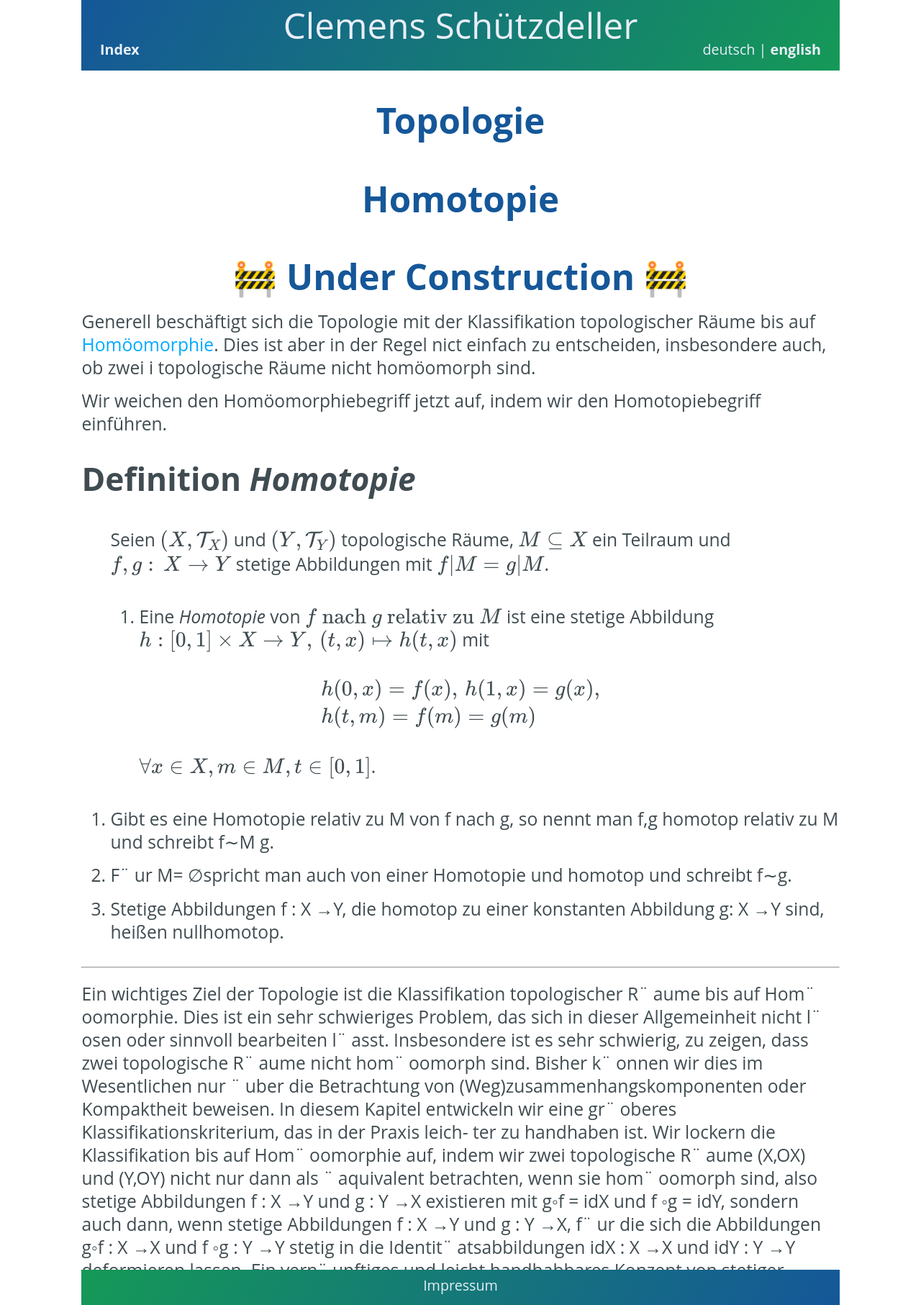
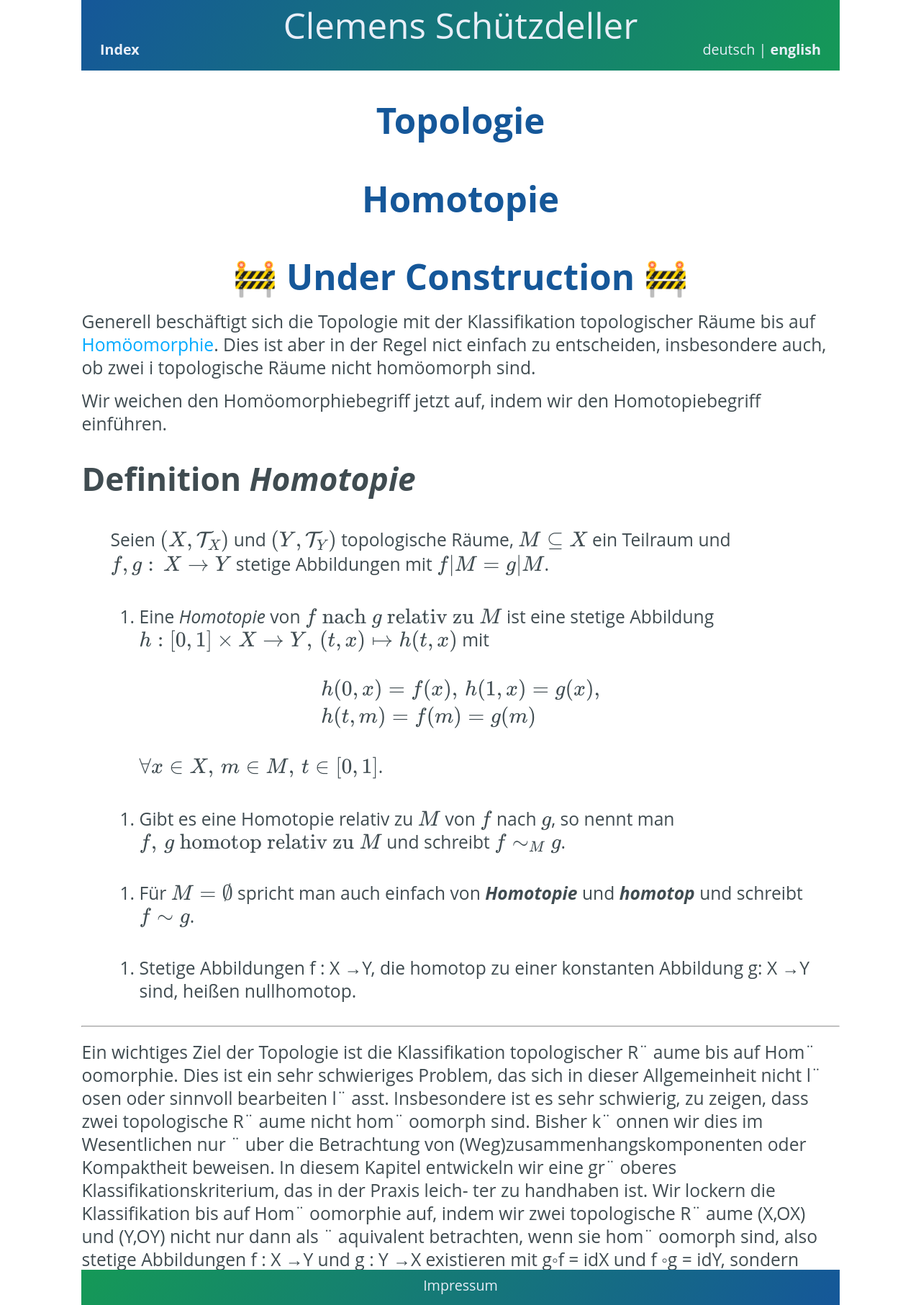
Before and after one commit to cs-LA/home, a Jekyll site: the page built from Topologie/Homotopie/index.md, in a window 1280 px wide. Shown: the whole page at 72% size. Built offline with Jekyll 4.4.1, drawn with Linux system fonts in a browser that asks for light colours; our own code applies the rules of GitHub Pages for plain Markdown files.

Commit message:
index.md aktualisieren

```diff
--- a/Topologie/Homotopie/index.md
+++ b/Topologie/Homotopie/index.md
@@ -22,13 +22,13 @@
 \end{equation}
 $$
 
-> > $\forall x \in X, m \in M, t \in [0,1]$.
+> > $\forall x \in X, \, m \in M, \, t \in [0,1]$.
 
-2. Gibt es eine Homotopie relativ zu M von f nach g, so nennt man f,g homotop relativ
-zu M und schreibt f∼M g.
-3. F¨
-ur M= ∅spricht man auch von einer Homotopie und homotop und schreibt f∼g.
-4. Stetige Abbildungen f : X →Y, die homotop zu einer konstanten Abbildung g: X →Y
+> 2. Gibt es eine Homotopie relativ zu $M$ von $f$ nach $g$, so nennt man $f, \, g \text{ homotop relativ zu } M$ und schreibt $f \sim_M g$.
+
+> 3. Für $M = \emptyset$ spricht man auch einfach von ***Homotopie*** und ***homotop*** und schreibt $f \sim g$.
+
+> 4. Stetige Abbildungen f : X →Y, die homotop zu einer konstanten Abbildung g: X →Y
 sind, heißen nullhomotop.
 
 
```
